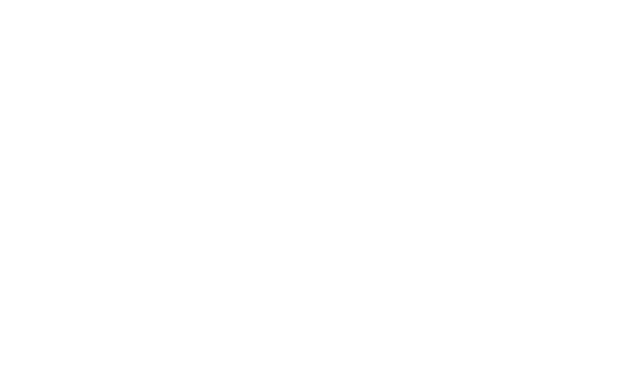
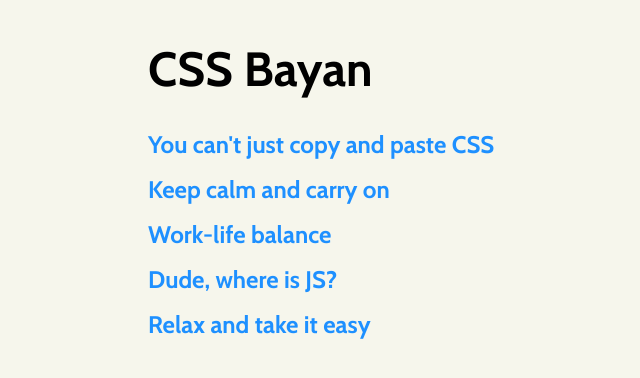
Before and after one commit to wilden5/cssBayan, a plain HTML site: page cssBayan/index.html in a window 1280 px wide. Shown: the whole page, without its empty margins (292-932 px from the left). Drawn offline with nearby package versions, Linux system fonts and the light colour scheme.

Commit message:
feat: add details tags with content and  styles Fri Mar 10 01:01:13 BST 2023

```diff
--- a/cssBayan/index.html
+++ b/cssBayan/index.html
@@ -6,8 +6,34 @@
 		  content="width=device-width, initial-scale=1.0">
 	<meta http-equiv="X-UA-Compatible" content="ie=edge">
 	<title>Wilden's Bayan</title>
+	<link rel="stylesheet" href="./style.css">
+	<link rel="preconnect" href="https://fonts.googleapis.com">
+	<link rel="preconnect" href="https://fonts.gstatic.com" crossorigin>
+	<link href="https://fonts.googleapis.com/css2?family=Cabin:wght@400;700&display=swap" rel="stylesheet">
 </head>
 <body>
-
+<div class="main-wrapper">
+	<h1>CSS Bayan</h1>
+	<details>
+		<summary>You can't just copy and paste CSS</summary>
+		<img src="./assets/meme1.png" alt="meme1">
+	</details>
+	<details>
+		<summary>Keep calm and carry on</summary>
+		<img src="./assets/meme2.png" alt="meme2">
+	</details>
+	<details>
+		<summary>Work-life balance</summary>
+		<img src="./assets/meme3.png" alt="meme3">
+	</details>
+	<details>
+		<summary>Dude, where is JS?</summary>
+		<img src="./assets/meme4.png" alt="meme4">
+	</details>
+	<details>
+		<summary>Relax and take it easy</summary>
+		<img src="./assets/meme5.png" alt="meme5">
+	</details>
+</div>
 </body>
 </html>
--- a/cssBayan/style.css
+++ b/cssBayan/style.css
@@ -0,0 +1,38 @@
+body {
+    font-family: Cabin, sans-serif;
+    background: #f6f6ec;
+    display: flex;
+    justify-content: center;
+}
+
+h1 {
+    font-size: 3rem;
+}
+
+details {
+    padding-bottom: 1rem;
+}
+
+details[open] summary {
+    color: black;
+    margin-bottom: 1rem;
+}
+
+summary {
+    list-style: none;
+    font-weight: 700;
+    font-size: 1.5rem;
+    color: dodgerblue;
+}
+
+summary:hover {
+    color: black;
+}
+
+details summary {
+    transition: margin 850ms ease-out;
+}
+
+.main-wrapper {
+    min-width: 25rem;
+}
```
Also changed, not shown: cssBayan/assets/meme1.png (added), cssBayan/assets/meme2.png (added), cssBayan/assets/meme3.png (added), cssBayan/assets/meme4.png (added), cssBayan/assets/meme5.png (added).
